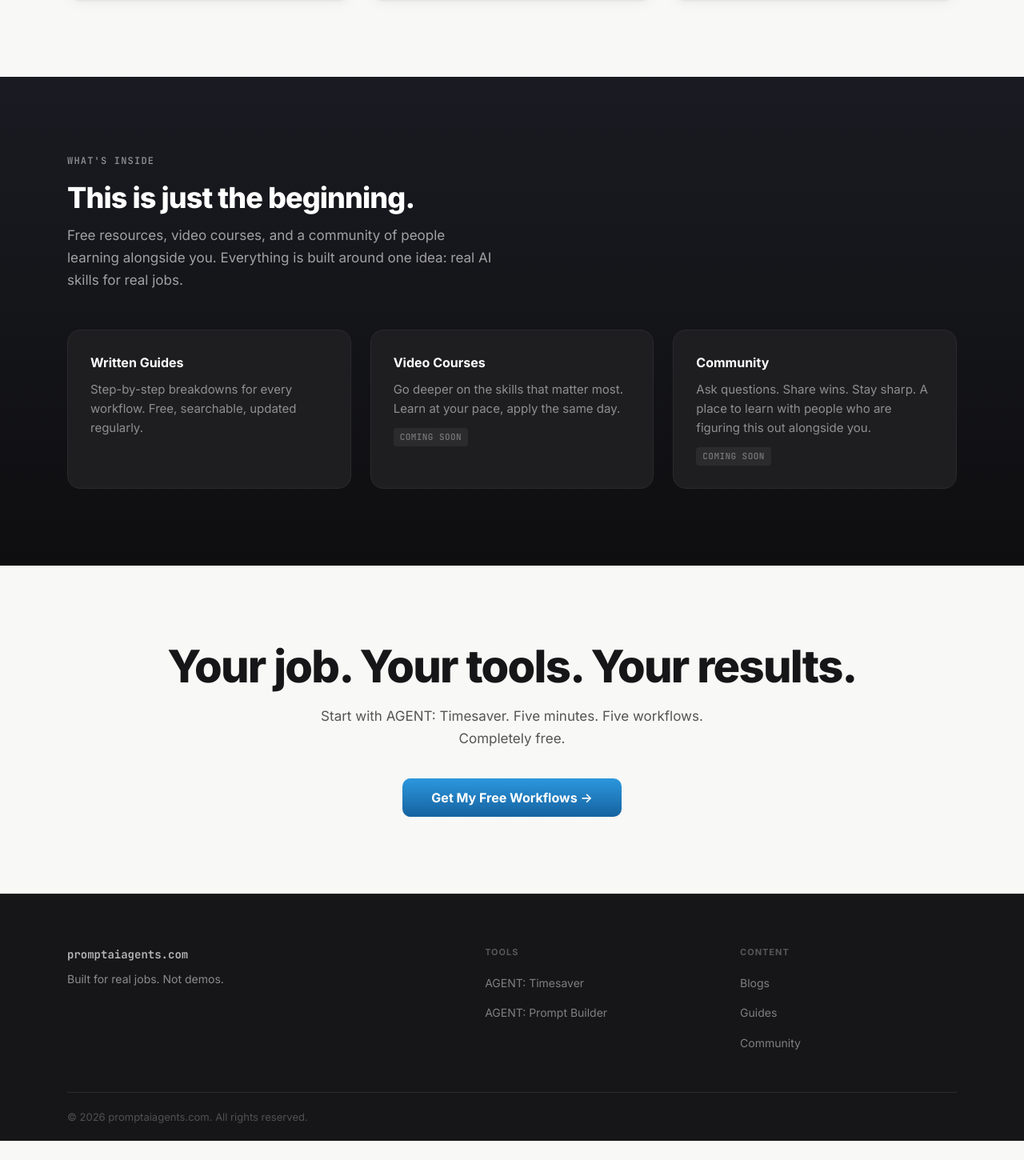
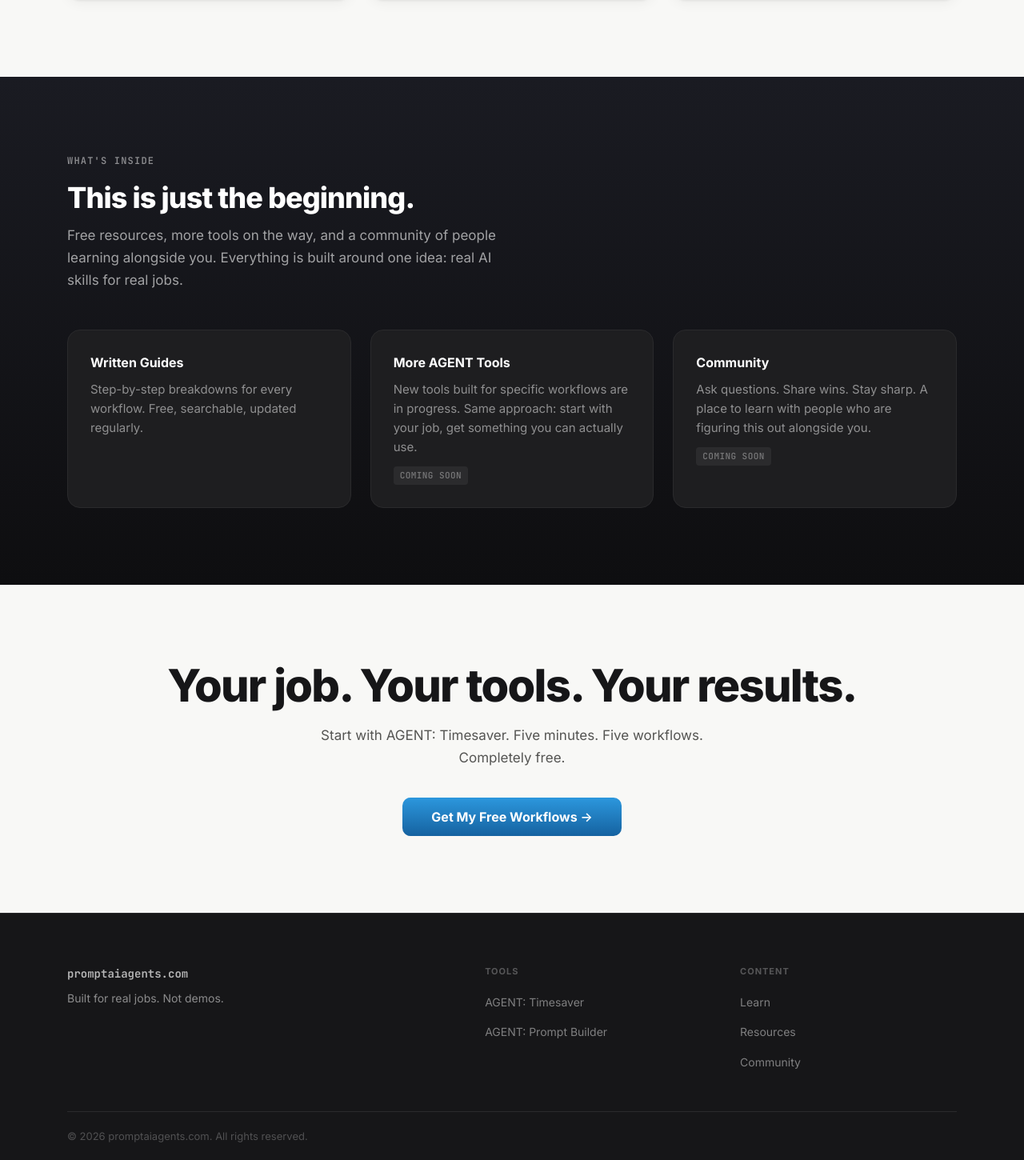
Before and after one commit to coolcalvin457-tech/agent-timesaver-nextjs, a Next.js app: page / in a window 1280 px wide. Shown: the part 4309-5759 px from the top of the page at 80% size. Before the commit the page ends 5735 px from the top, so only its background shows below. Built offline with nearby package versions, Linux system fonts and the light colour scheme.

Commit message:
fix: rename blog→learn, guides→resources in footer; replace video courses card; update site title

```diff
--- a/app/blog/build-once-never-re-explain-ai/page.tsx
+++ b/app/blog/build-once-never-re-explain-ai/page.tsx
@@ -43,7 +43,7 @@ export default function PostPage() {
                 transition: "color 0.15s ease",
               }}
             >
-              ← Back to Blog
+              ← Back to Learn
             </a>
           </div>
         </div>
--- a/app/blog/how-to-start-using-ai-at-work/page.tsx
+++ b/app/blog/how-to-start-using-ai-at-work/page.tsx
@@ -43,7 +43,7 @@ export default function PostPage() {
                 transition: "color 0.15s ease",
               }}
             >
-              ← Back to Blog
+              ← Back to Learn
             </a>
           </div>
         </div>
--- a/app/blog/your-team-thinks-youre-a-tech-wizard/page.tsx
+++ b/app/blog/your-team-thinks-youre-a-tech-wizard/page.tsx
@@ -43,7 +43,7 @@ export default function PostPage() {
                 transition: "color 0.15s ease",
               }}
             >
-              ← Back to Blog
+              ← Back to Learn
             </a>
           </div>
         </div>
--- a/app/layout.tsx
+++ b/app/layout.tsx
@@ -3,7 +3,7 @@ import { Analytics } from "@vercel/analytics/next";
 import "./globals.css";
 
 export const metadata: Metadata = {
-  title: "AGENT: Timesaver | promptaiagents.com",
+  title: "promptaiagents.com — AI Tools for Non-Technical Professionals",
   description:
     "Enter your job title. Answer a few questions. Walk away with 5 AI workflows built for your specific role and a real estimate of the time you could get back. Free.",
   openGraph: {
--- a/app/page.tsx
+++ b/app/page.tsx
@@ -298,7 +298,7 @@ export default function Home() {
                 maxWidth: "540px",
               }}
             >
-              Free resources, video courses, and a community of people learning
+              Free resources, more tools on the way, and a community of people learning
               alongside you. Everything is built around one idea: real AI skills
               for real jobs.
             </p>
@@ -312,10 +312,11 @@ export default function Home() {
                 </p>
               </div>
               <div className="content-card">
-                <div className="content-label">Video Courses</div>
+                <div className="content-label">More AGENT Tools</div>
                 <p className="content-body">
-                  Go deeper on the skills that matter most. Learn at your pace,
-                  apply the same day.
+                  New tools built for specific workflows are in progress. Same
+                  approach: start with your job, get something you can actually
+                  use.
                 </p>
                 <span className="coming-soon">Coming soon</span>
               </div>
@@ -383,8 +384,8 @@ export default function Home() {
             <div>
               <div className="footer-col-label">Content</div>
               <ul className="footer-col-links">
-                <li><a href="/blog">Blogs</a></li>
-                <li><a href="/guides">Guides</a></li>
+                <li><a href="/blog">Learn</a></li>
+                <li><a href="/guides">Resources</a></li>
                 <li><a href="/community">Community</a></li>
               </ul>
             </div>
```
